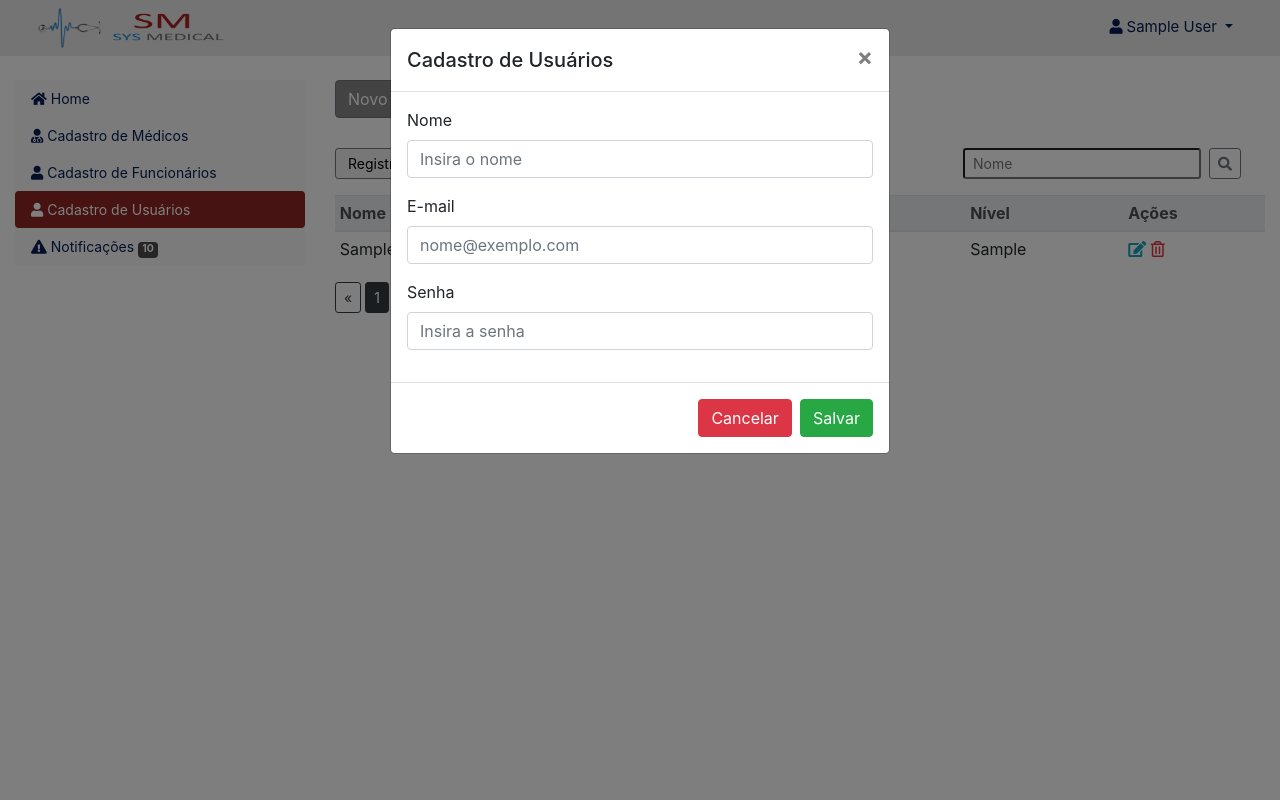
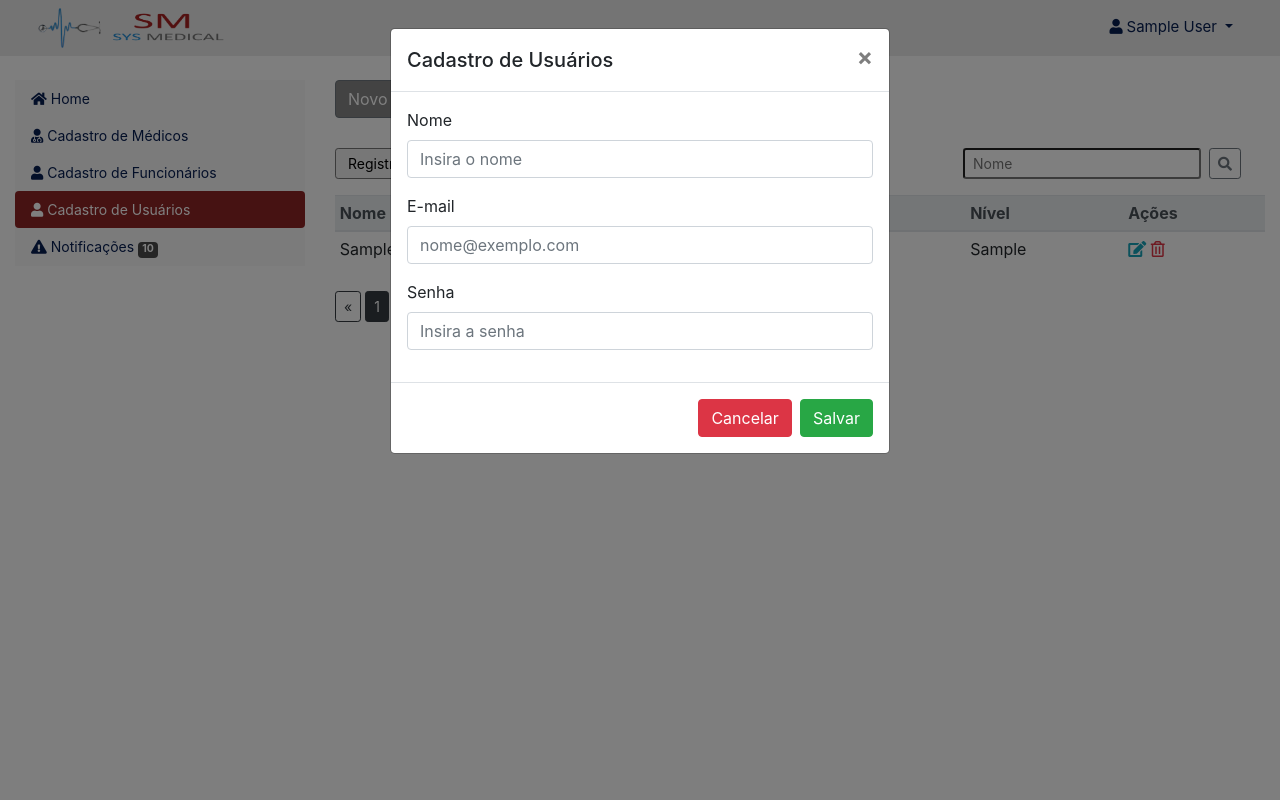
Before and after one commit to erikmachadopro/sysmedical, a PHP site: page /painel-adm/index.php?acao=usuarios&funcao=novo in a window 1280 px wide. Run offline with PHP 8.4, Linux system fonts and the light colour scheme; the visitor is signed in with stand-in values (Sample User, id 1); tables that the repository leaves empty or names only in its code hold one stand-in row (values such as "Sample post"); data that the repository does not hold is empty; some libraries are stand-ins or nearby versions.

Commit message:
fim paginação

```diff
--- a/config.php
+++ b/config.php
@@ -1,8 +1,8 @@
 <?php
 
 // VALORES PARA A COMBOBOX DE PAGINAÇÃO
-$opcao1 = 10;
-$opcao2 = 25;
-$opcao3 = 50;
+$opcao1 = 2;
+$opcao2 = 4;
+$opcao3 = 6;
 
 ?>
--- a/css/painel.css
+++ b/css/painel.css
@@ -106,3 +106,9 @@ navbar a:hover{
     font-size: 15px;
     margin-right: 5px;
 }
+
+/* PAGINAÇÃO */
+
+.paginacao{
+    margin-top: 25px;
+}
--- a/painel-adm/usuarios.php
+++ b/painel-adm/usuarios.php
@@ -135,7 +135,7 @@
     </table>
 
     <!-- AREA DA PAGINAÇÃO -->
-    <nav aria-label="Page navigation example">
+    <nav class="paginacao" aria-label="Navigation">
         <ul class="pagination">
             <li class="page-item">
                 <a class="btn btn-outline-dark btn-sm mr-1" href="<?php echo $caminho_pag; ?>pagina=0" aria-label="Previous">
```
